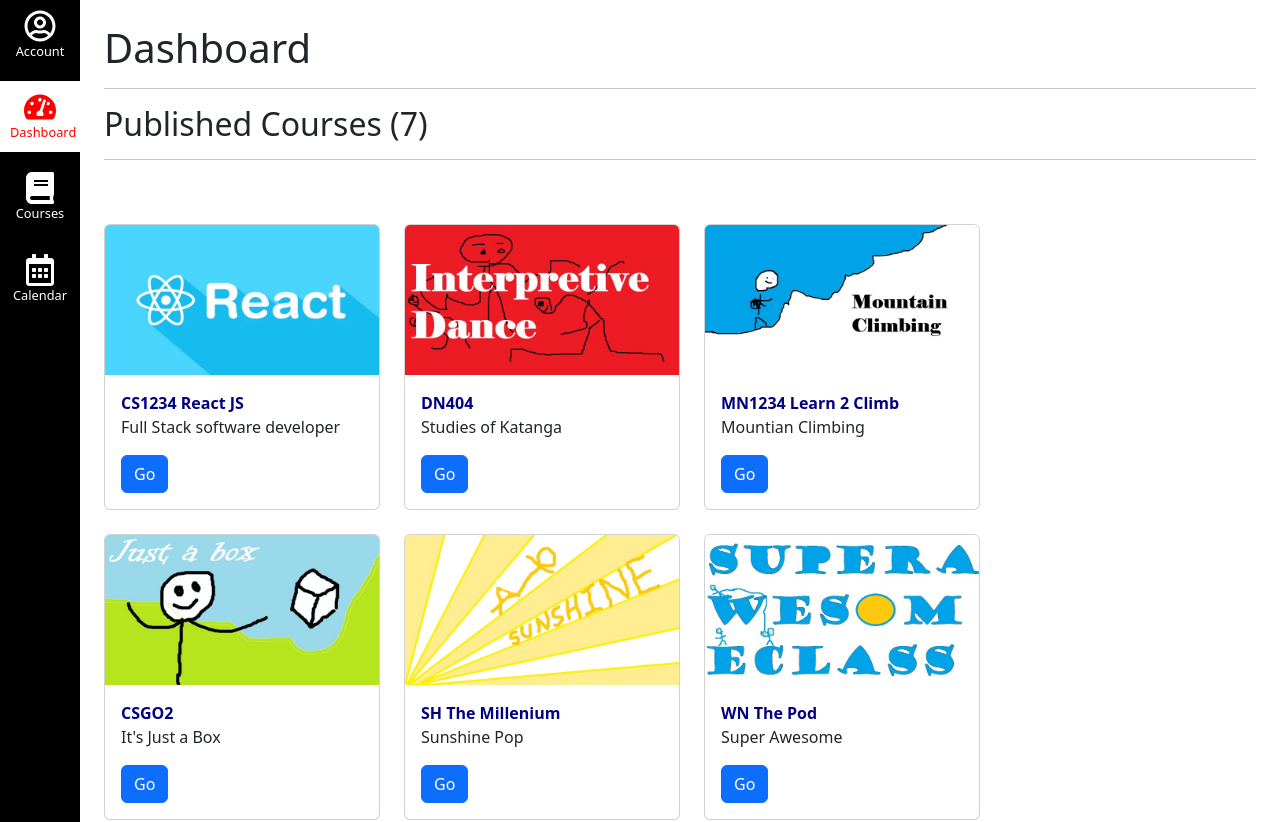
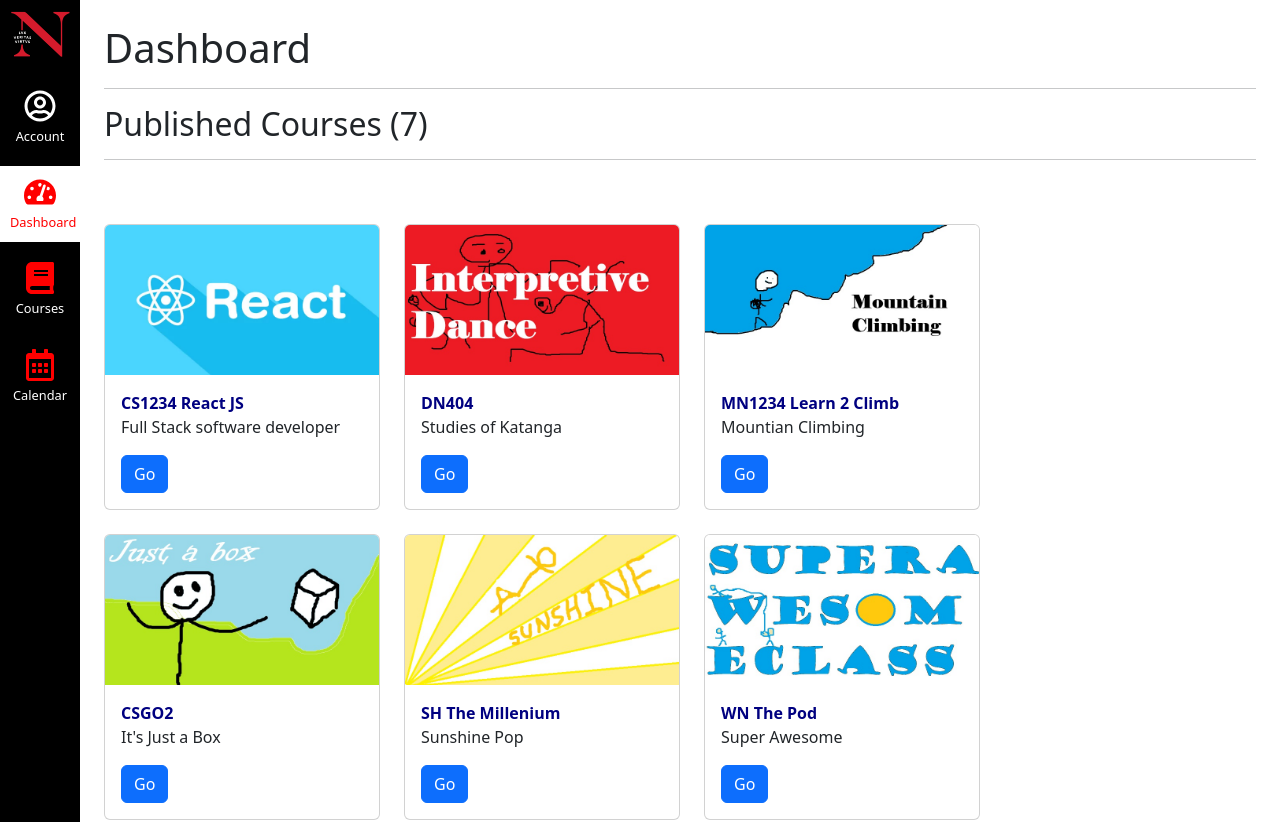
Before and after one commit to yvandlo/kanbas-react-web-app, a React (Create React App) app: page /#/Kanbas/Dashboard in a window 1280 px wide. Shown: the top 822 px of the page. Built offline with nearby package versions, Linux system fonts and the light colour scheme.

Commit message:
fixing navbar

```diff
--- a/src/Kanbas/Navigation/index.css
+++ b/src/Kanbas/Navigation/index.css
@@ -28,17 +28,17 @@
     text-decoration: none;
 }
 
-.wd-kanbas-navigation a i {
+.wd-kanbas-navigation a svg {
     color: red;
     font-size: 2em;
     margin-bottom: 5px;
 }
 
-.wd-kanbas-account a i {
+.wd-kanbas-account a svg {
     color: white;
 }
 
-.wd-kanbas-account-gray a i {
+.wd-kanbas-account-gray a svg {
     color: gray;
 }
 
--- a/src/Kanbas/Navigation/index.tsx
+++ b/src/Kanbas/Navigation/index.tsx
@@ -11,8 +11,9 @@ function KanbasNavigation() {
     const { pathname } = useLocation();
     return (
         <ul className="wd-kanbas-navigation">
+            <li><a href="http://northeastern.edu"><img src="/images/NUlogo.png" height="50px" /><br /></a></li>
             {links.map((link, index) => (
-                <li key={index} className={pathname.includes(link.label) ? "wd-active" : ""}>
+                <li key={index} className={pathname.includes(link.label) ? "wd-active" : link.label === "Account" ? "wd-kanbas-account" : ""}>
                     <Link to={`/Kanbas/${link.label}`}> {link.icon} {link.label} </Link>
                 </li>
             ))}
```
